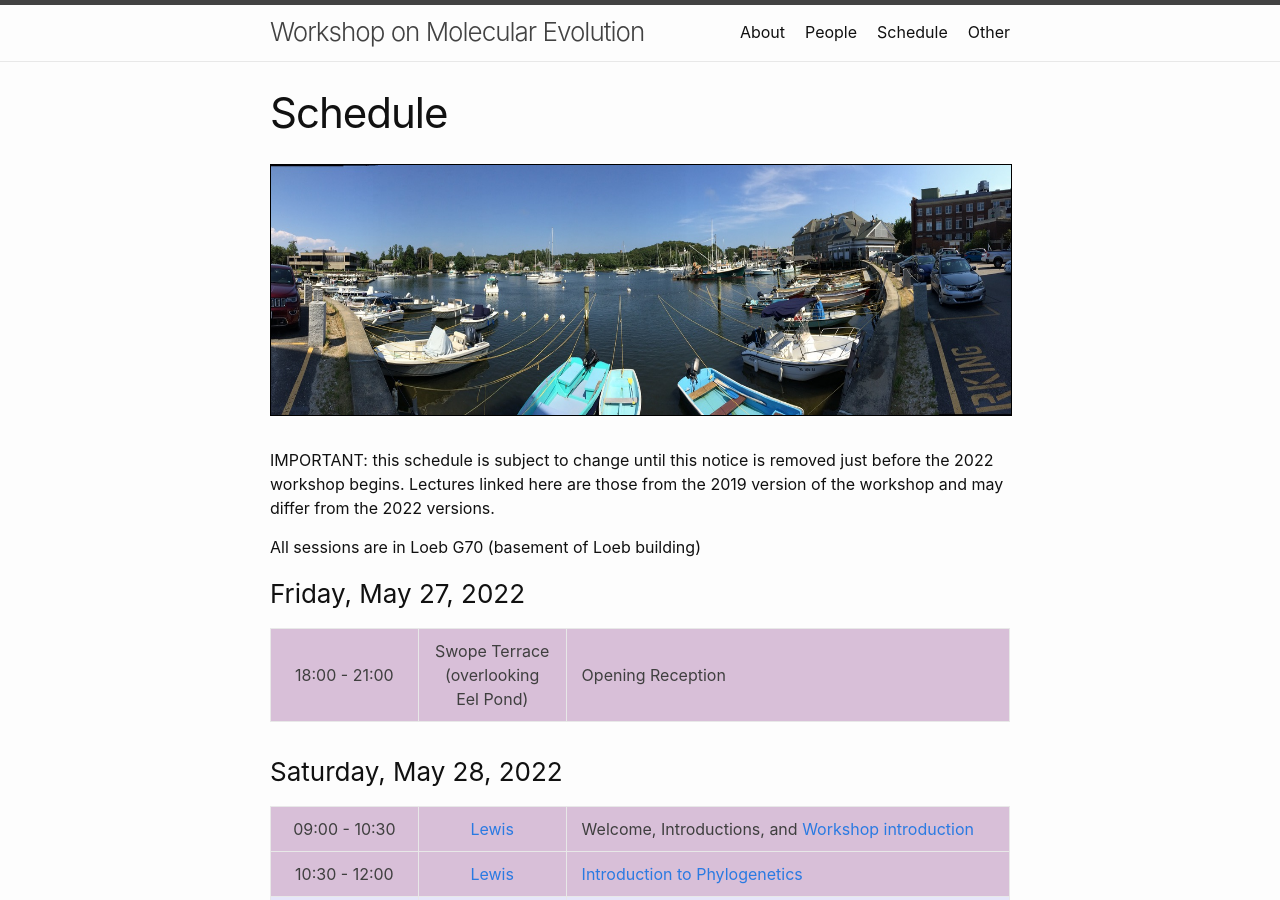
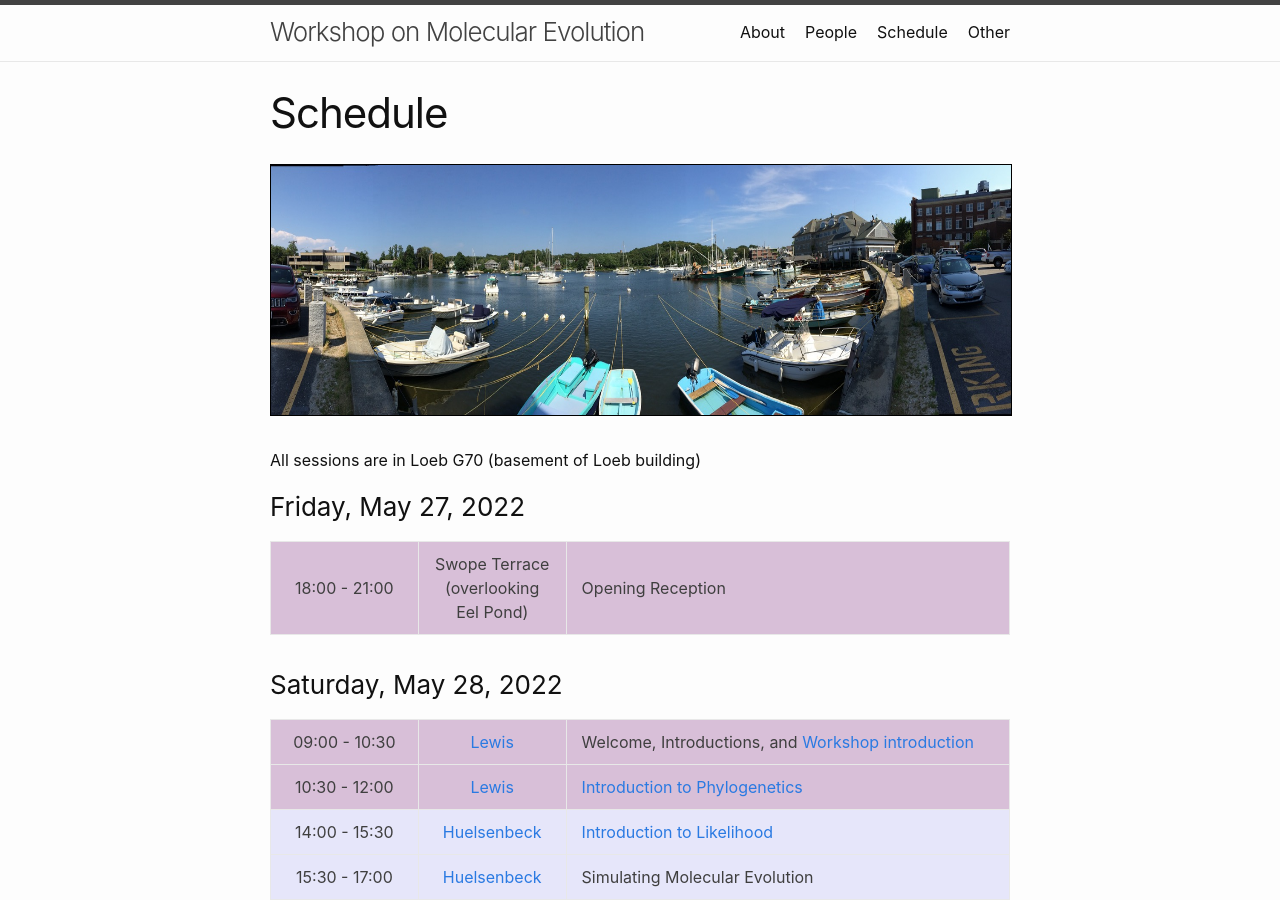
Before and after one commit to molevolworkshop/molevolworkshop.github.io, a Jekyll site: the page built from schedule.md, in a window 1280 px wide and 900 px high. Built offline with Jekyll 4.4.1, drawn with Linux system fonts in a browser that asks for light colours.

Commit message:
removed warning about schedule changing and swapped photo on people page

```diff
--- a/schedule.md
+++ b/schedule.md
@@ -5,9 +5,6 @@
 permalink: /schedule/
 ---
 {% include figure.html description="" url="/assets/img/eelpond2019.jpg" css="image-center" height="250px" %}
-
-IMPORTANT: this schedule is subject to change until this notice is removed just before the 2022 workshop begins.
-Lectures linked here are those from the 2019 version of the workshop and may differ from the 2022 versions.
 
 All sessions are in Loeb G70 (basement of Loeb building)
 
```
Also changed, not shown: people.md (+1 -1 lines).
